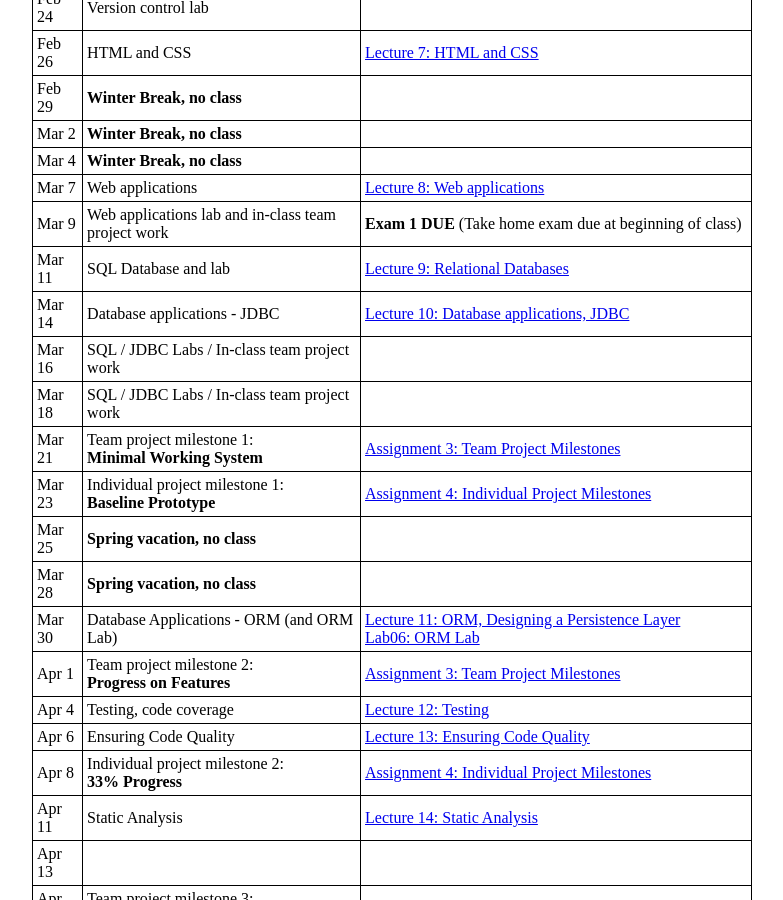
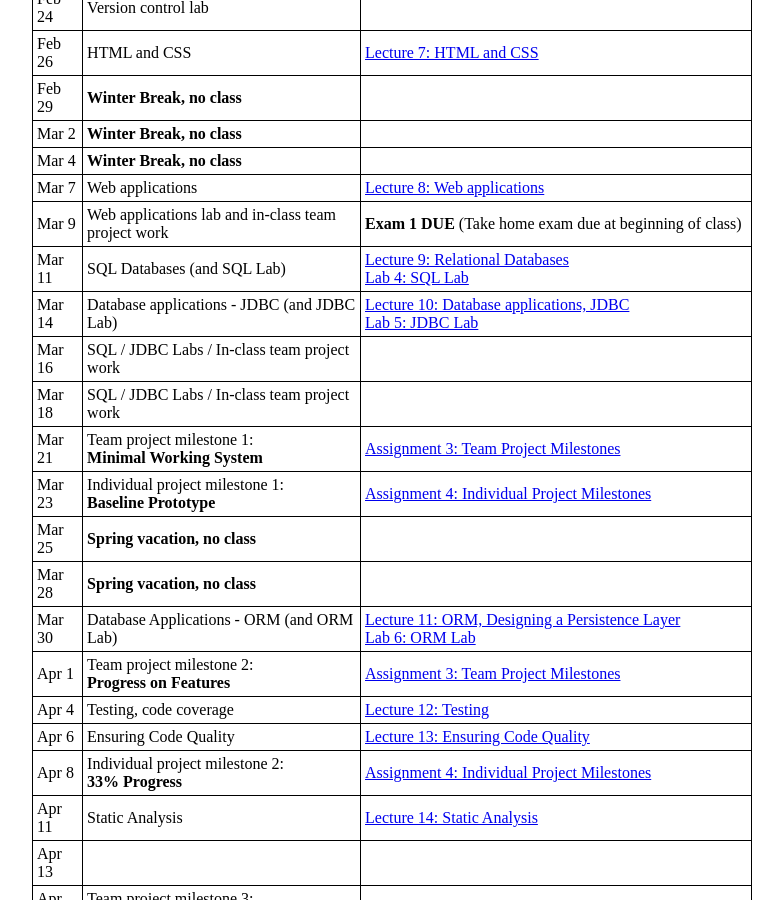
Before and after one commit to ycpcs/cs320-spring2016, a Jekyll site: the page built from schedule.md, in a window 1280 px wide and 900 px high, scrolled down 864 px. Shown: the whole window, without its empty margins (248-1031 px from the left). Built offline with Jekyll 4.4.1, drawn with Linux system fonts in a browser that asks for light colours; Markdown is read by kramdown in place of the engine named in the settings.

Commit message:
update for ORM lab

```diff
--- a/schedule.md
+++ b/schedule.md
@@ -34,15 +34,15 @@ Mar 2 | **Winter Break, no class**
 Mar 4 | **Winter Break, no class**
 Mar 7 | Web applications | [Lecture 8: Web applications](lectures/lecture08.html)
 Mar 9 | Web applications lab and in-class team project work | **Exam 1 DUE** (Take home exam due at beginning of class)
-Mar 11 | SQL Database and lab | [Lecture 9: Relational Databases](lectures/lecture09.html)
-Mar 14 | Database applications - JDBC | [Lecture 10: Database applications, JDBC](lectures/lecture10.html)
+Mar 11 | SQL Databases (and SQL Lab) | [Lecture 9: Relational Databases](lectures/lecture09.html)<br> [Lab 4: SQL Lab](./labs/lab04.html)
+Mar 14 | Database applications - JDBC (and JDBC Lab) | [Lecture 10: Database applications, JDBC](lectures/lecture10.html)<br> [Lab 5: JDBC Lab](./labs/lab05.html)
 Mar 16 | SQL / JDBC Labs / In-class team project work
 Mar 18 | SQL / JDBC Labs / In-class team project work
 Mar 21 | Team project milestone 1:<br> **Minimal Working System** | [Assignment 3: Team Project Milestones](assign/assign03.html)
 Mar 23 | Individual project milestone 1:<br> **Baseline Prototype** | [Assignment 4: Individual Project Milestones](assign/assign04.html)
 Mar 25 | **Spring vacation, no class**
 Mar 28 | **Spring vacation, no class**
-Mar 30 | Database Applications - ORM (and ORM Lab) | [Lecture 11: ORM, Designing a Persistence Layer](lectures/lecture11.html)<br> [Lab06: ORM Lab](./labs/lab06.html)
+Mar 30 | Database Applications - ORM (and ORM Lab) | [Lecture 11: ORM, Designing a Persistence Layer](lectures/lecture11.html)<br> [Lab 6: ORM Lab](./labs/lab06.html)
 Apr 1 | Team project milestone 2:<br> **Progress on Features** | [Assignment 3: Team Project Milestones](assign/assign03.html)
 Apr 4 | Testing, code coverage | [Lecture 12: Testing](lectures/lecture12.html)
 Apr 6 | Ensuring Code Quality | [Lecture 13: Ensuring Code Quality](lectures/lecture13.html)
```
